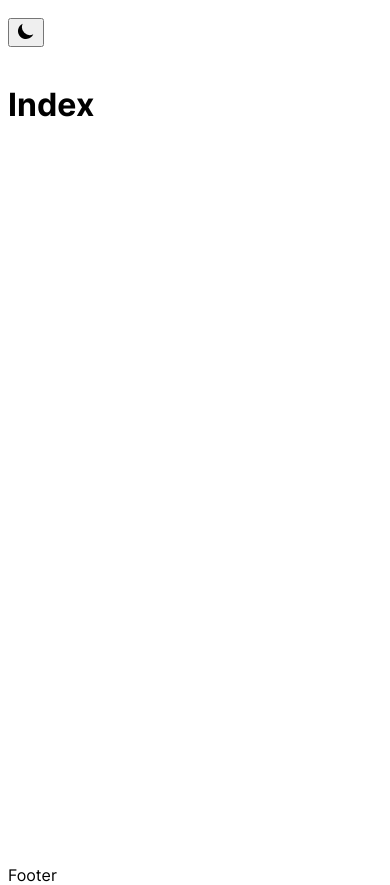
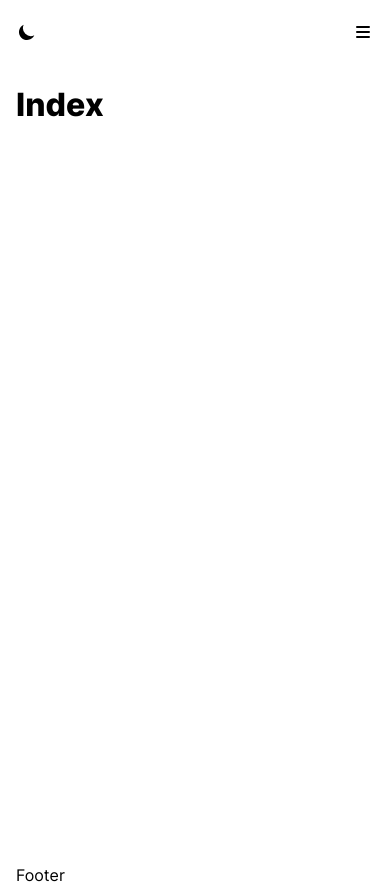
Before and after one commit to chuygil/vt-website, a Next.js app: page / in a window 390 px wide. Built offline with nearby package versions, Linux system fonts and the light colour scheme.

Commit message:
implement mobile dialog using reachui

```diff
--- /dev/null
+++ b/components/buttons.js
@@ -0,0 +1,63 @@
+import { useRef } from 'react';
+import styled, { css } from 'styled-components';
+import { useButton } from '@react-aria/button';
+import { useFocusRing } from '@react-aria/focus';
+
+const BaseButton = styled.button`
+  ${({ isFocusVisible }) => css`
+    display: inline-flex;
+    padding: var(--space-sm);
+    outline: none;
+    box-shadow: ${isFocusVisible ? '0 0 0 3px var(--color-outline)' : 'none'};
+    border-radius: var(--radius-sm);
+  `}
+`;
+
+const IconButton = styled(BaseButton)`
+  background: transparent;
+  color: var(--color-fg);
+  border: 1px solid transparent;
+  cursor: pointer;
+
+  &:hover {
+    color: var(--color-gray-primary);
+  }
+`;
+
+function Button(props) {
+  let { children, onClick, type = 'button', isIconButton = false } = props;
+
+  let ref = useRef();
+  let { buttonProps } = useButton(props, ref);
+  let { isFocusVisible, focusProps } = useFocusRing();
+
+  if (isIconButton) {
+    return (
+      <IconButton
+        type={type}
+        onClick={onClick}
+        {...buttonProps}
+        {...focusProps}
+        isFocusVisible={isFocusVisible}
+        ref={ref}
+      >
+        {children}
+      </IconButton>
+    );
+  }
+
+  return (
+    <button
+      type={type}
+      onClick={onClick}
+      {...buttonProps}
+      {...focusProps}
+      isFocusVisible={isFocusVisible}
+      ref={ref}
+    >
+      {children}
+    </button>
+  );
+}
+
+export default Button;
--- /dev/null
+++ b/components/custom-link.js
@@ -0,0 +1,37 @@
+import { useRouter } from 'next/router';
+import styled, { css } from 'styled-components';
+import { useDialog } from '@context/mobile-dialog-toggle';
+
+const CustomLinkWrapper = styled.a`
+  ${({ isMobileLink }) => css`
+    width: 100%;
+    display: inline-flex;
+    align-items: center;
+    padding: var(--space-sm) 0;
+
+    > span {
+      margin-left: ${isMobileLink ? 'var(--space-sm)' : '0px'};
+    }
+  `}
+`;
+
+function CustomLink({ children, href, isMobileLink = false }) {
+  let router = useRouter();
+  let dialog = useDialog();
+
+  return (
+    <CustomLinkWrapper
+      href="#"
+      onClick={e => {
+        e.preventDefault();
+        dialog.close();
+        router.push(href);
+      }}
+      isMobileLink={isMobileLink}
+    >
+      {children}
+    </CustomLinkWrapper>
+  );
+}
+
+export default CustomLink;
--- a/components/header.js
+++ b/components/header.js
@@ -2,7 +2,11 @@ import Link from 'next/link';
 import styled from 'styled-components';
 import { useTheme } from 'next-themes';
 import useHasMounted from '@hooks/use-has-mounted';
-import { Sun, Moon } from './icons';
+import { useDialog } from '@context/mobile-dialog-toggle';
+import Button from './buttons';
+import CustomLink from './custom-link';
+import MobileDialog from './mobile-dialog';
+import { Sun, Moon, Menu } from './icons';
 
 const HeaderWrapper = styled.header`
   width: 100%;
@@ -10,6 +14,10 @@ const HeaderWrapper = styled.header`
   display: flex;
   justify-content: space-between;
   align-items: center;
+
+  > div button {
+    margin-left: -0.5rem;
+  }
 `;
 
 const NavWrapper = styled.nav`
@@ -28,46 +36,57 @@ const NavList = styled.ul`
   }
 `;
 
+const MenuButtonWrapper = styled.div`
+  display: none;
+
+  > button {
+    margin-right: -0.5rem;
+  }
+
+  @media (max-width: 640px) {
+    display: flex;
+  }
+`;
+
 function Header() {
   let { theme, setTheme } = useTheme();
   let hasMounted = useHasMounted();
+  let dialog = useDialog();
+
   return (
     <HeaderWrapper>
       <div>
         {hasMounted ? (
-          <button
-            type="button"
+          <Button
             onClick={() => setTheme(theme === 'light' ? 'dark' : 'light')}
+            isIconButton
           >
             {theme === 'light' ? <Moon /> : <Sun />}
-          </button>
+          </Button>
         ) : null}
       </div>
 
       <NavWrapper>
         <NavList>
           <li>
-            <Link href="/">
-              <a>Home</a>
-            </Link>
+            <CustomLink href="/">Home</CustomLink>
           </li>
           <li>
-            <Link href="/about-us">
-              <a>About Us</a>
-            </Link>
+            <CustomLink href="/blog">Blog</CustomLink>
           </li>
           <li>
-            <Link href="/blog">
-              <a>Blog</a>
-            </Link>
-          </li>
-          <li>
-            <Link href="/podcast">
-              <a>Podcast</a>
-            </Link>
+            <CustomLink href="/podcast">Podcast</CustomLink>
           </li>
         </NavList>
       </NavWrapper>
+
+      <MenuButtonWrapper>
+        <Button type="button" onClick={dialog.open} isIconButton>
+          <Menu />
+        </Button>
+      </MenuButtonWrapper>
+
+      <MobileDialog />
     </HeaderWrapper>
   );
 }
--- a/components/icons.js
+++ b/components/icons.js
@@ -65,3 +65,49 @@ export function MenuClose() {
     </svg>
   );
 }
+
+export function Home() {
+  return (
+    <svg
+      width={20}
+      height={20}
+      fill="currentColor"
+      viewBox="0 0 20 20"
+      xmlns="http://www.w3.org/2000/svg"
+    >
+      <path d="M10.707 2.293a1 1 0 00-1.414 0l-7 7a1 1 0 001.414 1.414L4 10.414V17a1 1 0 001 1h2a1 1 0 001-1v-2a1 1 0 011-1h2a1 1 0 011 1v2a1 1 0 001 1h2a1 1 0 001-1v-6.586l.293.293a1 1 0 001.414-1.414l-7-7z" />
+    </svg>
+  );
+}
+
+export function Microphone() {
+  return (
+    <svg
+      width={20}
+      height={20}
+      fill="currentColor"
+      viewBox="0 0 20 20"
+      xmlns="http://www.w3.org/2000/svg"
+    >
+      <path
+        fillRule="evenodd"
+        d="M7 4a3 3 0 016 0v4a3 3 0 11-6 0V4zm4 10.93A7.001 7.001 0 0017 8a1 1 0 10-2 0A5 5 0 015 8a1 1 0 00-2 0 7.001 7.001 0 006 6.93V17H6a1 1 0 100 2h8a1 1 0 100-2h-3v-2.07z"
+        clipRule="evenodd"
+      />
+    </svg>
+  );
+}
+
+export function Pencil() {
+  return (
+    <svg
+      width={20}
+      height={20}
+      fill="currentColor"
+      viewBox="0 0 20 20"
+      xmlns="http://www.w3.org/2000/svg"
+    >
+      <path d="M13.586 3.586a2 2 0 112.828 2.828l-.793.793-2.828-2.828.793-.793zM11.379 5.793L3 14.172V17h2.828l8.38-8.379-2.83-2.828z" />
+    </svg>
+  );
+}
--- a/components/layout.js
+++ b/components/layout.js
@@ -1,4 +1,5 @@
 import styled from 'styled-components';
+import { DialogProvider } from '@context/mobile-dialog-toggle';
 import Header from './header';
 import Footer from './footer';
 import SEO from './seo';
@@ -6,7 +7,7 @@ import SEO from './seo';
 const Wrapper = styled.div`
   max-width: var(--space-body);
   margin: 0 auto;
-  padding: 0 var(--space-sm);
+  padding: 0 var(--space-md);
 `;
 
 const MainWrapper = styled.main`
@@ -18,7 +19,9 @@ function Layout({ children, title }) {
   return (
     <Wrapper>
       <SEO title={title} />
-      <Header />
+      <DialogProvider>
+        <Header />
+      </DialogProvider>
       <MainWrapper>{children}</MainWrapper>
       <Footer />
     </Wrapper>
--- /dev/null
+++ b/components/mobile-dialog.js
@@ -0,0 +1,99 @@
+import styled from 'styled-components';
+import { Dialog } from '@reach/dialog';
+import { useDialog } from '@context/mobile-dialog-toggle';
+import Button from './buttons';
+import CustomLink from './custom-link';
+import { MenuClose, Home, Microphone, Pencil } from './icons';
+import '@reach/dialog/styles.css';
+
+const DialogWrapper = styled(Dialog)`
+  position: fixed;
+  top: 0;
+  left: 0;
+  right: 0;
+  bottom: 0;
+  width: 100%;
+  height: 100vh;
+  margin: 0;
+  padding: var(--space-md);
+  background-color: var(--color-bg);
+  color: var(--color-fg);
+`;
+
+const DialogHeading = styled.div`
+  display: flex;
+  justify-content: space-between;
+  align-items: center;
+
+  > span {
+    position: relative;
+    font-size: var(--font-md);
+    font-weight: var(--font-semibold);
+
+    &::after {
+      position: absolute;
+      content: '';
+      background-color: var(--color-fg);
+      width: 100%;
+      height: 3px;
+      bottom: -5px;
+      left: 0;
+    }
+  }
+
+  > button {
+    margin-right: -0.5rem;
+  }
+`;
+
+const MobileNavList = styled.ul`
+  list-style: none;
+  padding-left: 0;
+
+  > li {
+    margin-bottom: var(--space-md);
+  }
+`;
+
+function MobileDialog() {
+  let dialog = useDialog();
+
+  return (
+    <DialogWrapper
+      isOpen={dialog.showDialog}
+      onDismiss={dialog.close}
+      aria-label="Mobile navigation dialog"
+    >
+      <DialogHeading>
+        <span>No Era Penal</span>
+        <Button onClick={dialog.close} isIconButton>
+          <MenuClose />
+        </Button>
+      </DialogHeading>
+      <nav>
+        <MobileNavList>
+          <li>
+            <CustomLink href="/" isMobileLink>
+              <Home />
+              <span>Home</span>
+            </CustomLink>
+          </li>
+          <li>
+            <CustomLink href="/podcast" isMobileLink>
+              <Microphone />
+              <span>Podcast</span>
+            </CustomLink>
+          </li>
+          <li>
+            <CustomLink href="/blog" isMobileLink>
+              <Pencil />
+              <span>Blog</span>
+            </CustomLink>
+          </li>
+        </MobileNavList>
+      </nav>
+    </DialogWrapper>
+  );
+}
+
+export default MobileDialog;
--- /dev/null
+++ b/context/mobile-dialog-toggle.js
@@ -0,0 +1,32 @@
+import { useState, useContext, createContext } from 'react';
+
+const dialogContext = createContext();
+
+export function DialogProvider({ children }) {
+  const dialog = useDialogProvider();
+
+  return (
+    <dialogContext.Provider value={dialog}>{children}</dialogContext.Provider>
+  );
+}
+
+export function useDialog() {
+  return useContext(dialogContext);
+}
+
+function useDialogProvider() {
+  let [showDialog, setShowDialog] = useState(false);
+
+  function open() {
+    return setShowDialog(true);
+  }
+
+  function close() {
+    return setShowDialog(false);
+  }
+  return {
+    showDialog,
+    open,
+    close,
+  };
+}
--- a/jsconfig.json
+++ b/jsconfig.json
@@ -4,7 +4,8 @@
     "paths": {
       "@components/*": ["components/*"],
       "@styles/*": ["styles/*"],
-      "@hooks/*": ["hooks/*"]
+      "@hooks/*": ["hooks/*"],
+      "@context/*": ["context/*"]
     }
   },
   "exclude": ["node_modules"]
--- a/package.json
+++ b/package.json
@@ -8,6 +8,9 @@
     "start": "next start"
   },
   "dependencies": {
+    "@reach/dialog": "^0.13.2",
+    "@react-aria/button": "^3.3.1",
+    "@react-aria/focus": "^3.2.4",
     "next": "10.0.9",
     "next-themes": "0.0.14",
     "react": "17.0.2",
--- a/styles/global.js
+++ b/styles/global.js
@@ -17,6 +17,8 @@ const GlobalStyles = createGlobalStyle`
       /* Light theme colors */
       --color-bg: #ffffff;
       --color-fg: #000000;
+      --color-outline: #1b79c5;
+      --color-gray-primary: #5c5c5c;
 
       /* Fonts */
       --font-primary: 'Inter', sans-serif;
@@ -45,6 +47,8 @@ const GlobalStyles = createGlobalStyle`
       /* Dark theme colors */
       --color-bg: #292929;
       --color-fg: #ffffff;
+      --color-outline: #3a97e4;
+      --color-gray-primary: #c2c2c2;
     }
 
     * {
@@ -56,6 +60,8 @@ const GlobalStyles = createGlobalStyle`
       padding: 0;
       margin: 0;
       font-family: var(--font-primary);
+      font-weight: var(--font-regular);
+      font-size: var(--font-base);
       background-color: var(--color-bg);
       color: var(--color-fg);
     }
@@ -64,9 +70,42 @@ const GlobalStyles = createGlobalStyle`
       min-height: 100vh;
     }
 
+    h1,
+    h2,
+    h3,
+    h4,
+    h5,
+    h6 {
+      font-weight: var(--font-extrabold);
+    }
+
+    h1 {
+      font-size: var(--font-2xl);
+    }
+
+    h2 {
+      font-size: var(--font-lg);
+    }
+
+    h3 {
+      font-size: var(--font-md);
+    }
+
+    h4,
+    h5,
+    h6 {
+      font-size: var(--font-sm);
+    }
+
     a {
       color: inherit;
       text-decoration: none;
+    }
+
+    @media (max-width: 640px) {
+      h1 {
+        font-size: var(--font-xl);
+      }
     }
   `}
 `;
```
Also changed, not shown: 1 other file (tests, documents, lock files or other folders).
